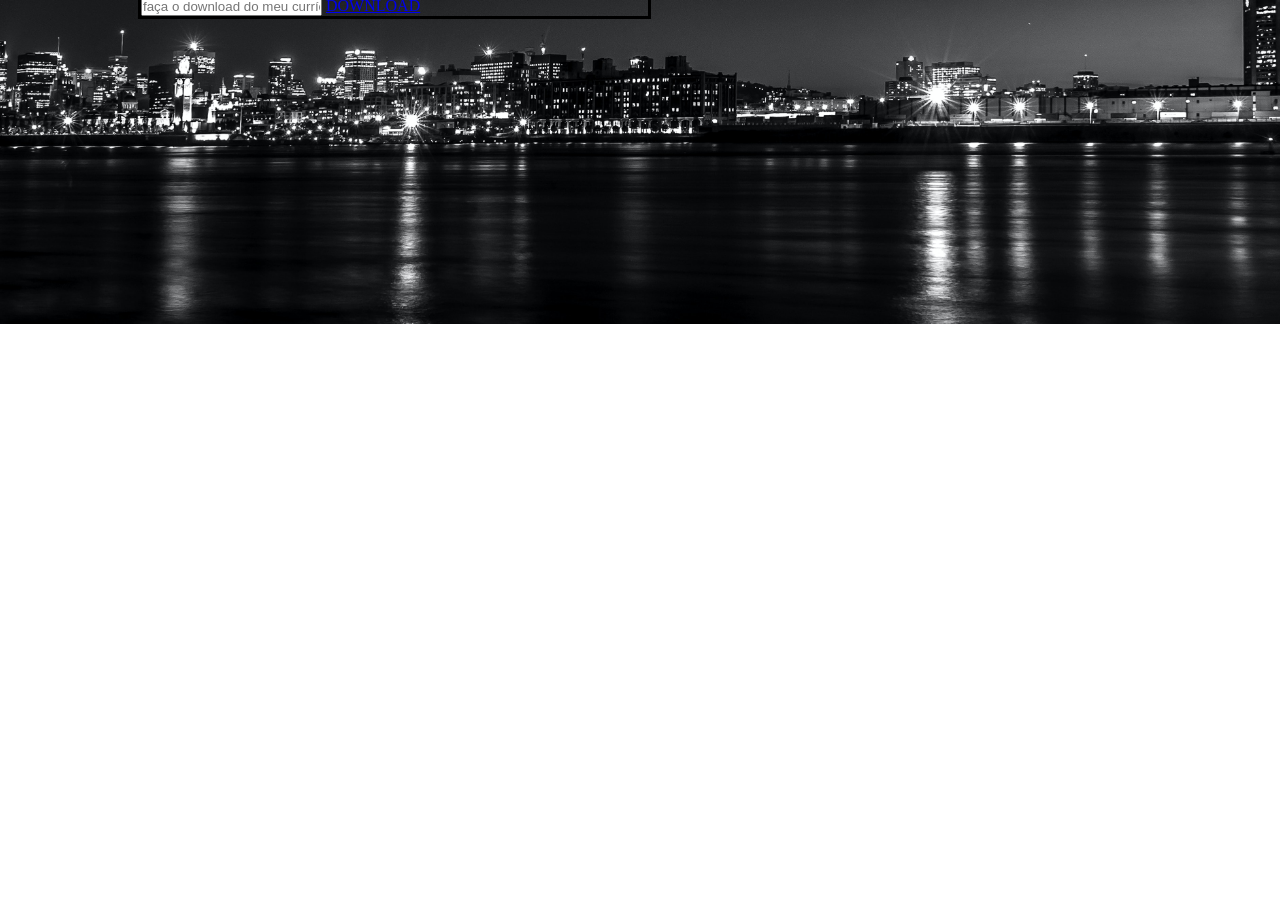
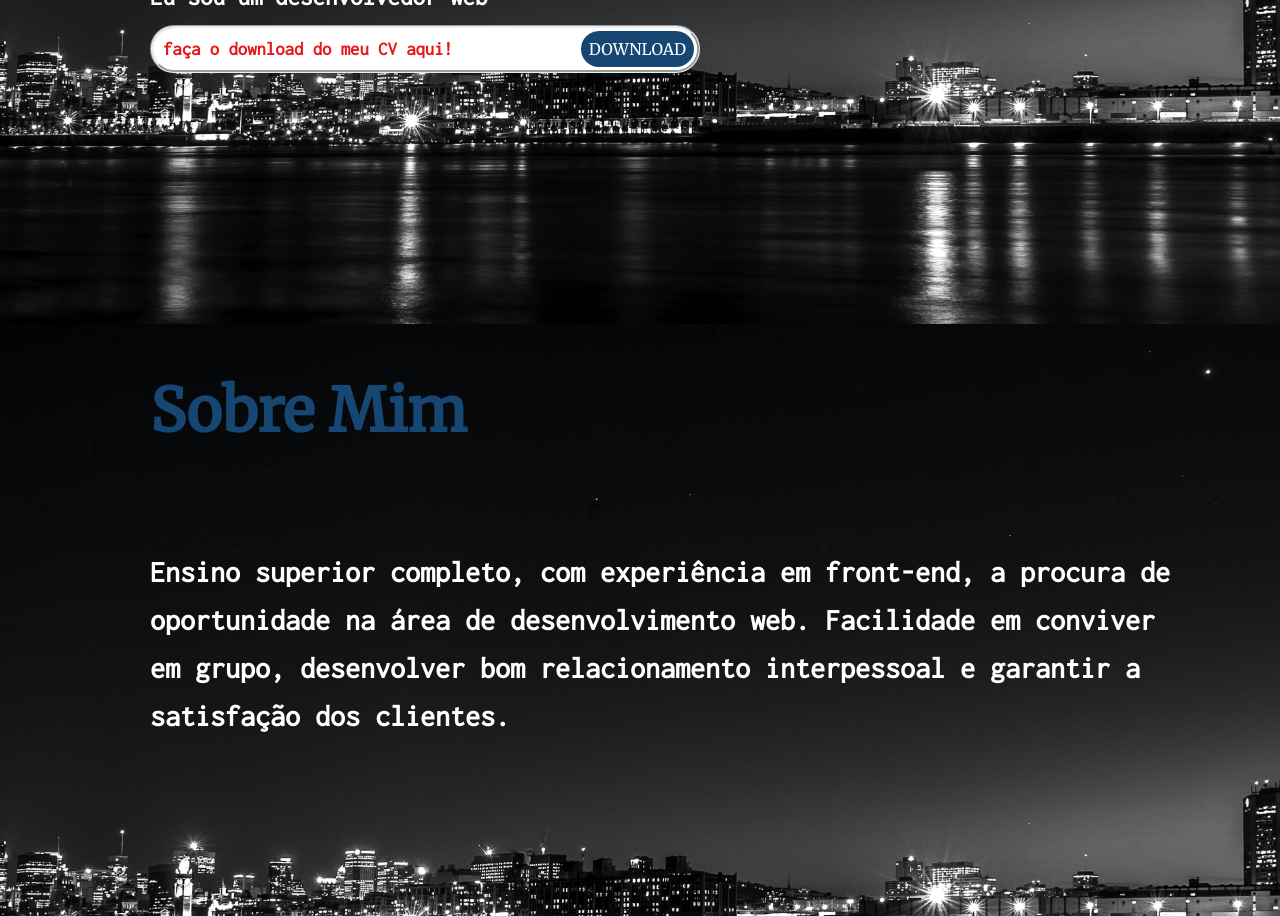
Before and after one commit to GustavoCorreiaDev/portfolio, a plain HTML site: page index.html in a window 1280 px wide. Shown: the part 476-1392 px from the top of the page. Before the commit the page ends 800 px from the top, so only its background shows below. Drawn offline with Linux system fonts and the light colour scheme.

Commit message:
starting prj

```diff
--- a/css/style.css
+++ b/css/style.css
@@ -15,12 +15,11 @@ font-family: 'Merriweather', serif; */
     ;
 }
 
-.bck{
+body {
     background-image: url(../images/background.jpg);
     background-size: cover;
     background-position: center;
-    height: 100vh;
-    width: 100vw;
+    background-attachment: fixed;
 }
 
 .nav-bar {
@@ -81,9 +80,10 @@ font-family: 'Merriweather', serif; */
 }
 
 .main {
-    position: absolute;
-    top: 40%;
-    left: 10%;
+    /*position: absolute;*/
+    margin-top: 200px;
+    margin-left: 150px;
+    max-width: 80%;
 }
 
 .greating {
@@ -100,7 +100,60 @@ font-family: 'Merriweather', serif; */
     color: var(--c2);
 }
 
-.form {
-    border-style: solid;
-    margin: 10px;
+.main-down{
+    max-width: 550px;
+    margin-top: 15px;
+    display: flex;
+    align-items: center;
+    justify-content: space-between;
+    background-color: white;
+    border-style: groove;
+    border-radius: 25px;
+    color: var(--c2);
 }
+
+.down {
+    font-family: var(--ff2);
+    margin-left: 10px;
+}
+.a-down {
+    font-family: var(--ff1);
+    text-decoration: none;
+    border-radius: 25px;
+    border: solid;
+    padding: 8px;
+    background-color: var(--c1);
+    color: white;
+}
+
+.a-down:hover{
+    transition: 1s;
+    background-color: var(--c2);
+}
+
+.sm{
+    color: white;
+    margin-top: 200px;
+    height: 100vh;
+    margin-left: 150px;
+    max-width: 80%;
+}
+
+.tt-sm{
+    color: var(--c1);
+    font-size: 60px;
+    font-family: var(--ff1);
+    color: var;
+    padding-top: 100px;
+    padding-bottom: 100px;
+}
+
+.txt-sm{
+    font-family: var(--ff2);
+    font-size: 30px;
+    line-height: 3rem;
+}
+
+.pjt {
+
+}
--- a/index.html
+++ b/index.html
@@ -41,12 +41,29 @@
             <h4 class="greating">Olá mundo, eu sou</h4>
             <h1 class="name">Gustavo <span class="name-sp">Correia</span></h1>
             <h3 class="greating">Eu sou um desenvolvedor web</h3>
-            <form class="form">
-                <input type="text" class="frm" placeholder="faça o download do meu currículo!">
-                <a href="#">DOWNLOAD</a><!-- ADD DOWNLOAD PARA CURRICULO!-->
-            </form>
+            <div class="main-down">
+                <h3 class="down">faça o download do meu CV aqui!</h3><a href="#" class="a-down">DOWNLOAD</a>
+            </div>
         </div>
 
+        <!--Sobre mim-->
+        <div class="sm">
+            <h1 class="tt-sm">Sobre Mim</h1>
+            <h3 class="txt-sm">
+                Ensino superior completo, com experiência em front-end, a procura de oportunidade na área de desenvolvimento web. Facilidade em conviver em grupo, desenvolver bom relacionamento interpessoal e garantir a satisfação dos clientes.
+            </h3>
+        </div>
+
+        <!--projetos-->
+        <div class="pjt">
+            <h1 class="tt-pjt">Projetos</h1>
+            <div    class="pjt-aba" id="pjt-1"><a href="#">PJ-1</a></div>
+            <div    class="pjt-aba" id="pjt-2"><a href="#">PJ-1</a></div>
+            <div    class="pjt-aba" id="pjt-3"><a href="#">PJ-1</a></div>
+            <div    class="pjt-aba" id="pjt-4"><a href="#">PJ-1</a></div>
+            <div    class="pjt-aba" id="pjt-5"><a href="#">PJ-1</a></div>
+            <div    class="pjt-aba" id="pjt-6"><a href="#">PJ-1</a></div>
+        </div>
     </div>
 </body>
 </html>
```
